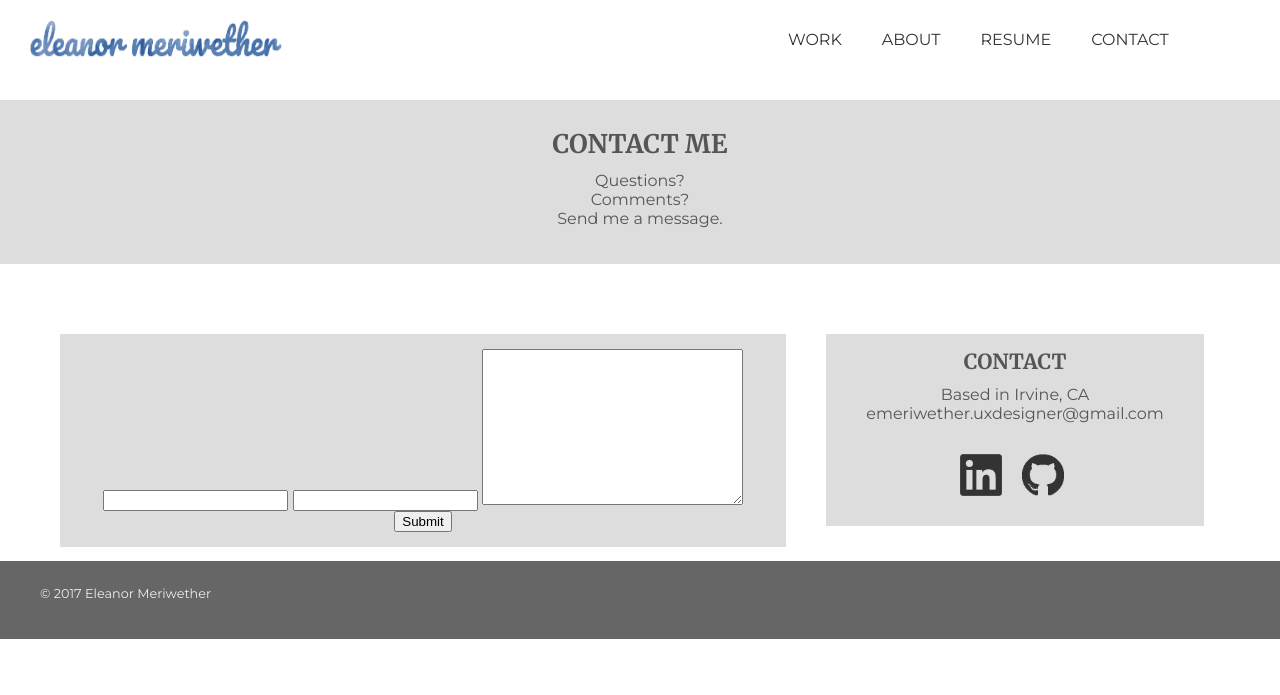
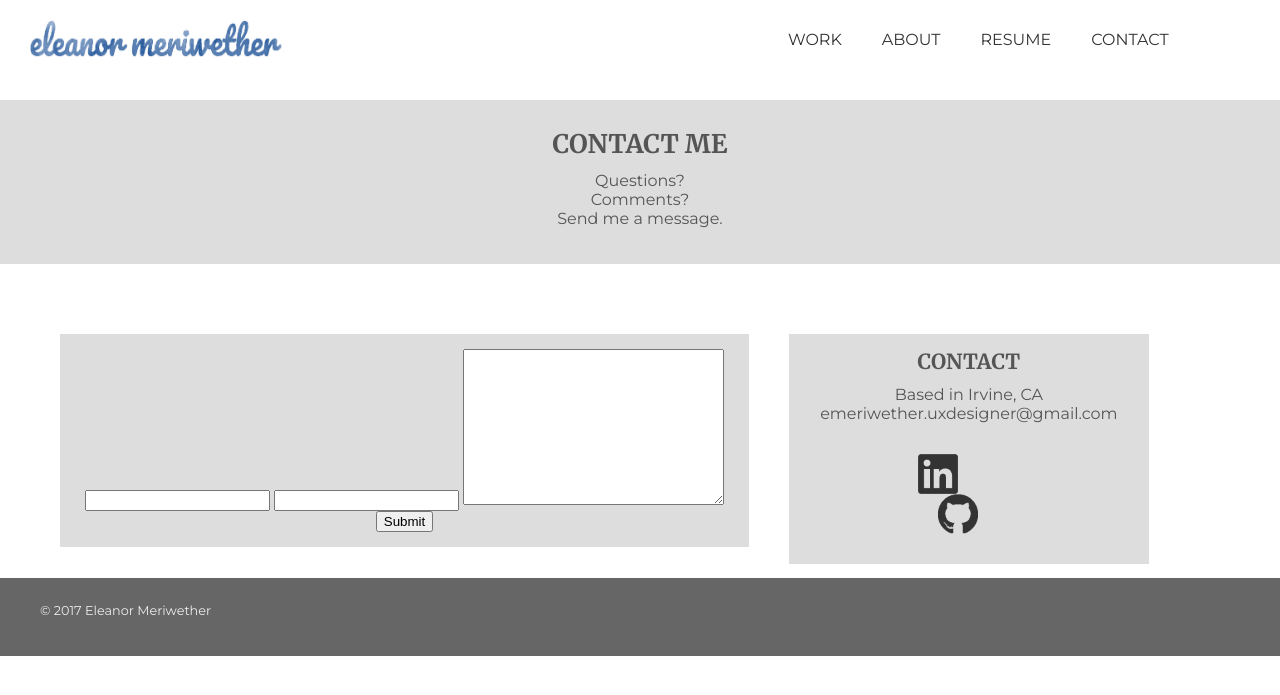
Before and after one commit to emeriwether/emeriwether.github.io, a Jekyll site: the page built from contact.html, in a window 1280 px wide. Shown: the top 695 px of the page. Built offline with Jekyll 4.4.1, drawn with Linux system fonts in a browser that asks for light colours; nearby versions of some CDN libraries.

Commit message:
adjsut spacing for SM in contact info

```diff
--- a/css/styles.css
+++ b/css/styles.css
@@ -144,7 +144,7 @@
 section.contactInfo div:nth-child(1) { width: 60%; }
 section.contactInfo div:nth-child(2) { margin-left: 40px; }
 section.contactInfo div div { margin-left: 30%; }
-section.contactInfo div div img { width: 40%; float: left;}
+section.contactInfo div div img { width: 40px; height: 40px; float: left;}
 section.contactInfo div div img:nth-child(2) { padding-left: 20px; }
 
 /*
```
